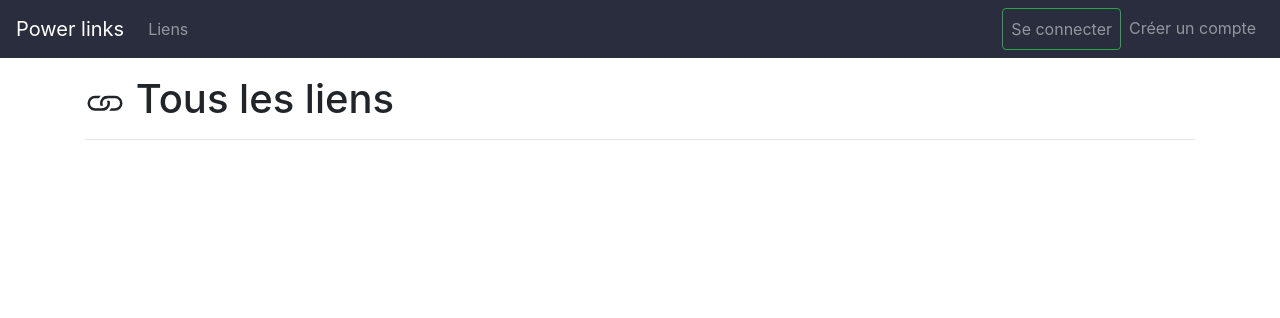
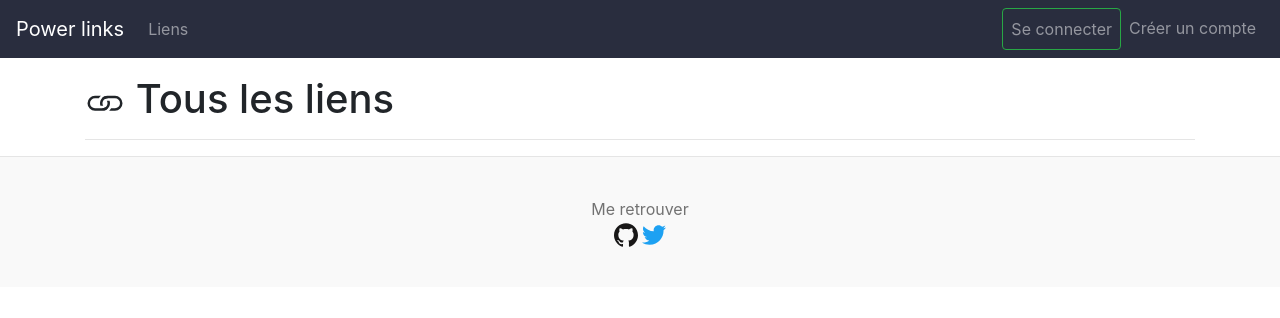
Before and after one commit to TuxBoy/PowerLinksV2, a Symfony app: template templates/link/index.html.twig in a window 1280 px wide. Shown: the top 318 px of the page. Run offline with Twig, Linux system fonts and the light colour scheme; the template is opened without the code that fills it, so the values that code supplies are empty; style sheets or scripts are compiled from the project's sources; some libraries are stand-ins or nearby versions.

Commit message:
front: add footer

```diff
--- a/assets/css/app.scss
+++ b/assets/css/app.scss
@@ -8,3 +8,4 @@
 @import "modules/menu";
 @import "modules/link";
 @import "modules/toolbox";
+@import "modules/footer";
--- /dev/null
+++ b/assets/css/modules/footer.scss
@@ -0,0 +1,11 @@
+
+.footer {
+  padding: 2.5rem 0;
+  color: #727272;
+  text-align: center;
+  background-color: #f9f9f9;
+  border-top: .05rem solid #e5e5e5;
+}
+.footer p:last-child {
+  margin-bottom: 0;
+}
--- a/composer.json
+++ b/composer.json
@@ -17,7 +17,8 @@
         "symfony/security-bundle": "5.0.*",
         "symfony/twig-pack": "^1.0",
         "symfony/webpack-encore-bundle": "^1.7",
-        "symfony/yaml": "5.0.*"
+        "symfony/yaml": "5.0.*",
+        "symfony/http-kernel": "5.1.5"
     },
     "require-dev": {
         "phpunit/phpunit": "^9.5",
--- a/templates/base.html.twig
+++ b/templates/base.html.twig
@@ -43,7 +43,7 @@
     </div>
 </nav>
 
-<div class="container">
+<main class="container">
     {% for message in app.flashes('success') %}
         <div class="alert alert-success">
             <button type="button" class="close" data-dismiss="alert" aria-label="Close">
@@ -61,7 +61,20 @@
         </div>
     {% endfor %}
     {% block body %}{% endblock %}
-</div>
+</main>
+
+<footer class="footer">
+    <div class="footer-title">Me retrouver</div>
+    <div class="hstack">
+        <a href="https://github.com/tuxboy" title="Github" target="_blank" rel="noreferrer">
+            <img src="/images/social/github.svg" class="lighten-dark" alt="" loading="lazy">
+        </a>
+        <a href="https://twitter.com/b_mallo" title="Twitter" target="_blank" rel="noreferrer">
+            <img src="/images/social/twitter.svg" alt="" loading="lazy">
+        </a>
+    </div>
+
+</footer>
 
 {% block javascripts %}
     {{ encore_entry_script_tags('app') }}
```
Also changed, not shown: docker-compose.yml (+10 -10 lines), templates/page/index.html.twig (+0 -37 lines), public/assets/app.287da0fc.css (deleted), public/assets/entrypoints.json, public/assets/manifest.json, public/images/social/discord.svg (added), public/images/social/facebook.svg (added), public/images/social/github.svg (added), public/images/social/rss.svg (added), public/images/social/twitter.svg (added), public/images/social/youtube.svg (added), 1 other file.
